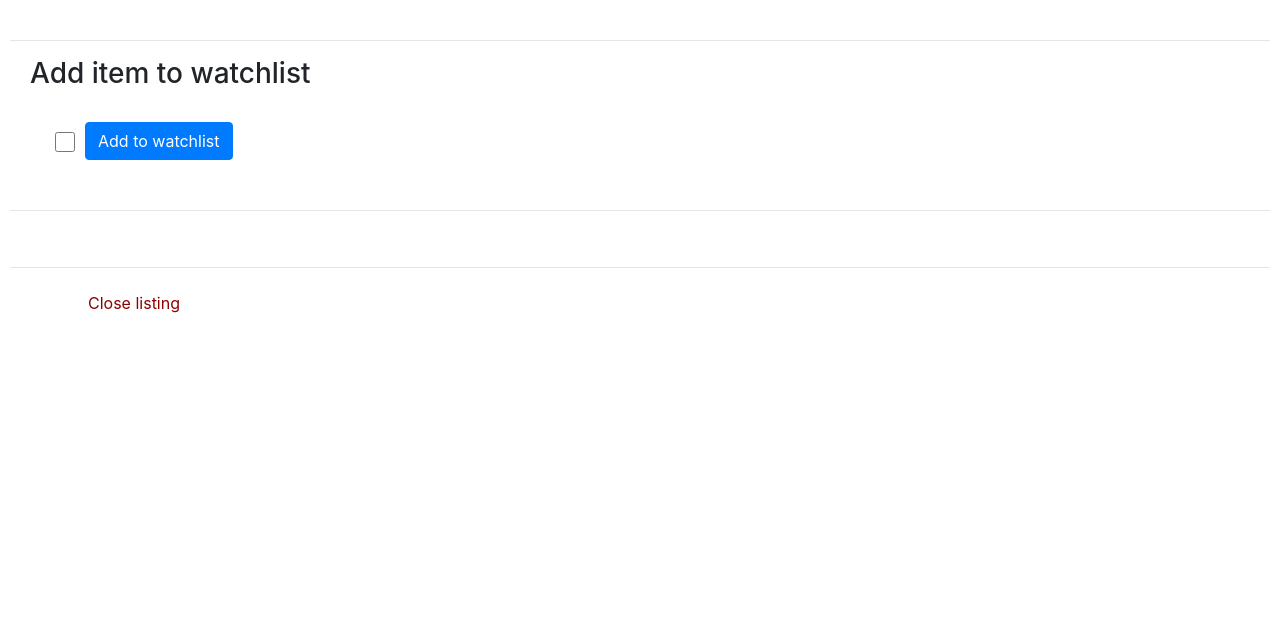
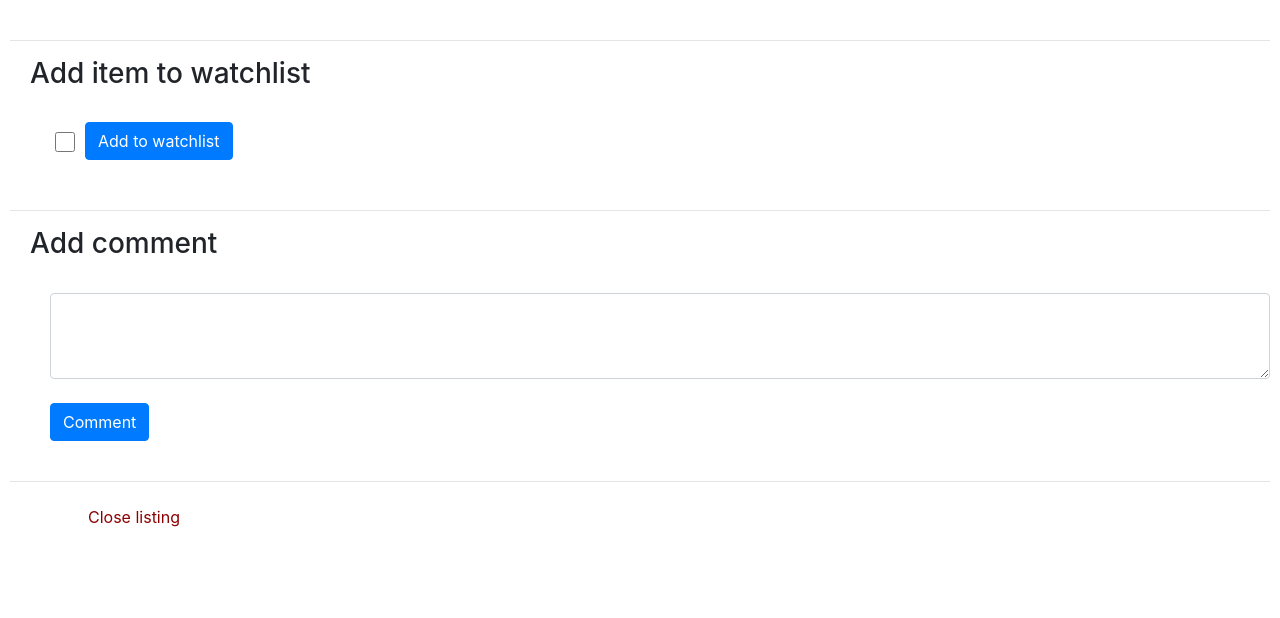
Before and after one commit to allforthe64/web50, a Django app: a page that uses commerce/auctions/templates/auctions/listing.html in a window 1280 px wide. Shown: the part 1213-1831 px from the top of the page. Before the commit the page ends 1526 px from the top, so only its background shows below. Run offline with Django 3.2, Linux system fonts and the light colour scheme; a user stored in the database is signed in; data comes from the database, SQL or seed files in the repository; both versions use the stored data as it was after the commit; data that the repository does not hold is empty; some libraries are stand-ins or nearby versions.

Commit message:
added functionality for comments

```diff
--- a/commerce/auctions/templates/auctions/listing.html
+++ b/commerce/auctions/templates/auctions/listing.html
@@ -76,6 +76,28 @@
     <br>
     <hr>
     <!--comments-->
+    <div style="margin-left: 20px">
+        <h3>Add comment</h3>
+        <br>
+        <div class="form-check">
+            <form method="POST">
+                {% csrf_token %}
+                 <textarea class="form-control" id="exampleFormControlTextarea1" rows="3" name="commentContent"></textarea>
+                 <br>
+                 <button class="btn btn-primary" type="submit">Comment</button>
+            </form>
+        </div>
+
+        {% if comments %}
+            {% for comment in comments %}
+                <br>
+                <h6>{{comment.commentor}} said:</h6>
+                <p style="margin-left: 20px">{{comment.content}}</p>
+                <br>
+                <br>
+            {% endfor %}
+        {% endif %}
+    </div>
 
     {% if creator %}
         <br>
--- a/commerce/auctions/views.py
+++ b/commerce/auctions/views.py
@@ -98,7 +98,7 @@ def listing(request, listingTitle):
             creator = True
 
         #get comments
-        comments = Comment.objects.filter()
+        comments = Comment.objects.filter(page=listingTitle)
 
         #get data out of bid model
         topBid = Bid.objects.filter(location = "{title}".format(title = listingTitle)).order_by('-ammount')
@@ -115,7 +115,8 @@ def listing(request, listingTitle):
             "originalPrice": listing[0].beginningBid,
             "currentHighestBid": topBid[0].ammount,
             "message": message,
-            "creator": creator
+            "creator": creator,
+            "comments": comments
 
         })
 
@@ -128,6 +129,7 @@ def listing(request, listingTitle):
         currentUser = request.user.username
         close = request.POST.get("close")
         creator = False
+        comment = request.POST.get("commentContent")
 
 
 
@@ -136,6 +138,9 @@ def listing(request, listingTitle):
 
         #get data out of bid model
         topBid = Bid.objects.filter(location = "{title}".format(title = listingTitle)).order_by('-ammount')
+
+        #get data out of comments
+        comments = Comment.objects.filter(page=listingTitle)
 
         if listing[0].creator == currentUser:
             creator = True
@@ -161,7 +166,8 @@ def listing(request, listingTitle):
             "originalPrice": listing[0].beginningBid,
             "currentHighestBid": topBid[0].ammount,
             "message2": message2,
-            "creator": creator
+            "creator": creator,
+            "comments": comments
 
             })
 
@@ -181,7 +187,8 @@ def listing(request, listingTitle):
             "originalPrice": listing[0].beginningBid,
             "currentHighestBid": topBid[0].ammount,
             "message2": message2,
-            "creator": creator
+            "creator": creator,
+            "comments": comments
 
             })
 
@@ -201,10 +208,29 @@ def listing(request, listingTitle):
             "originalPrice": listing[0].beginningBid,
             "currentHighestBid": topBid[0].ammount,
             "message2": message2,
-            "creator": creator
+            "creator": creator,
+            "comments": comments
 
             })
 
+        if comment != None:
+
+            c = Comment(page=listingTitle, content=comment, commentor=currentUser)
+            c.save()
+
+            message2 = "Comment Posted!"
+
+            return render(request, "auctions/listing.html", {
+            "title": listingTitle,
+            "description": listing[0].description,
+            "image": listing[0].img,
+            "originalPrice": listing[0].beginningBid,
+            "currentHighestBid": topBid[0].ammount,
+            "message2": message2,
+            "creator": creator,
+            "comments": comments
+
+            })
 
         return HttpResponseRedirect(reverse("index"))
 
```
Also changed, not shown: commerce/db.sqlite3. Lines whose indentation alone changed are shown as unchanged.
